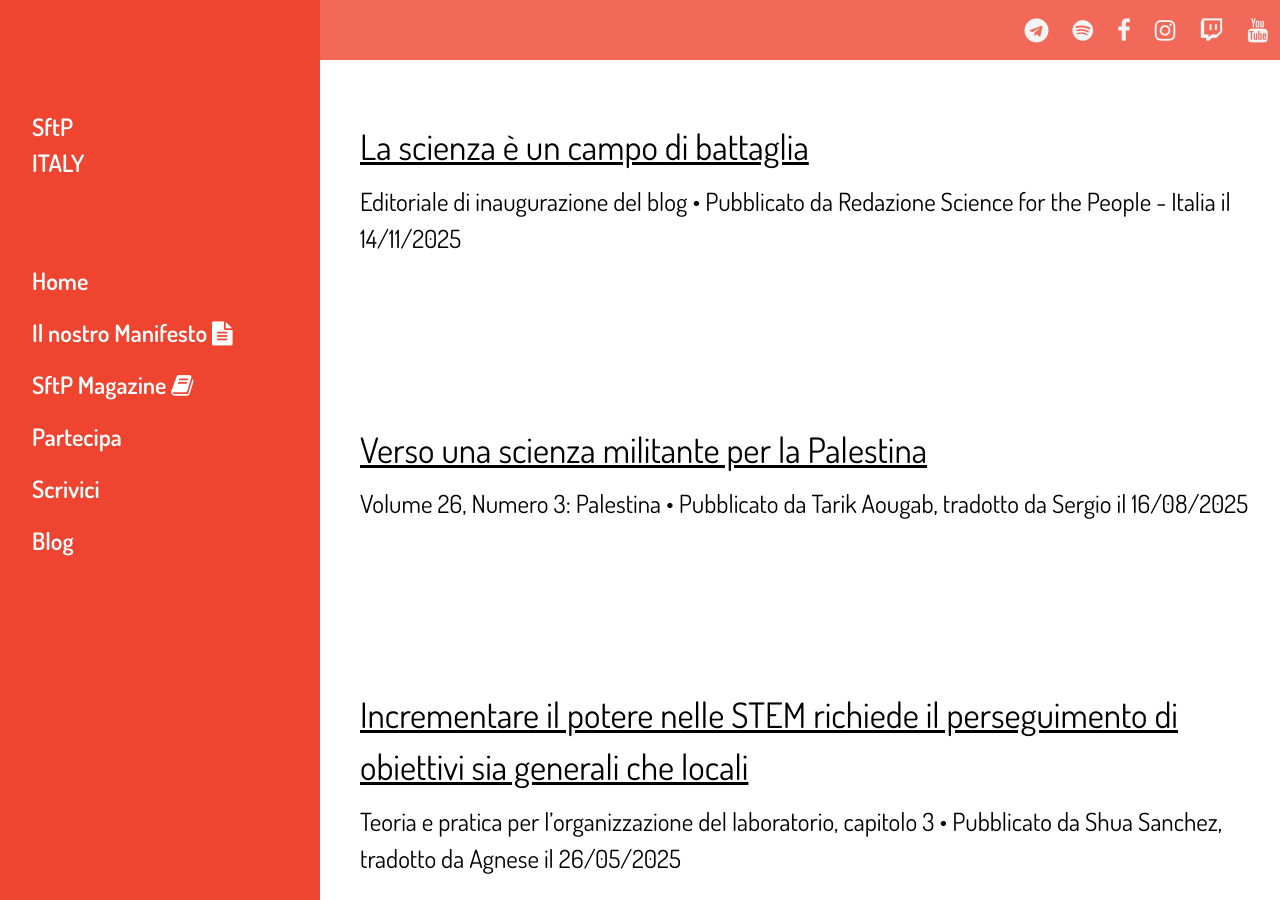
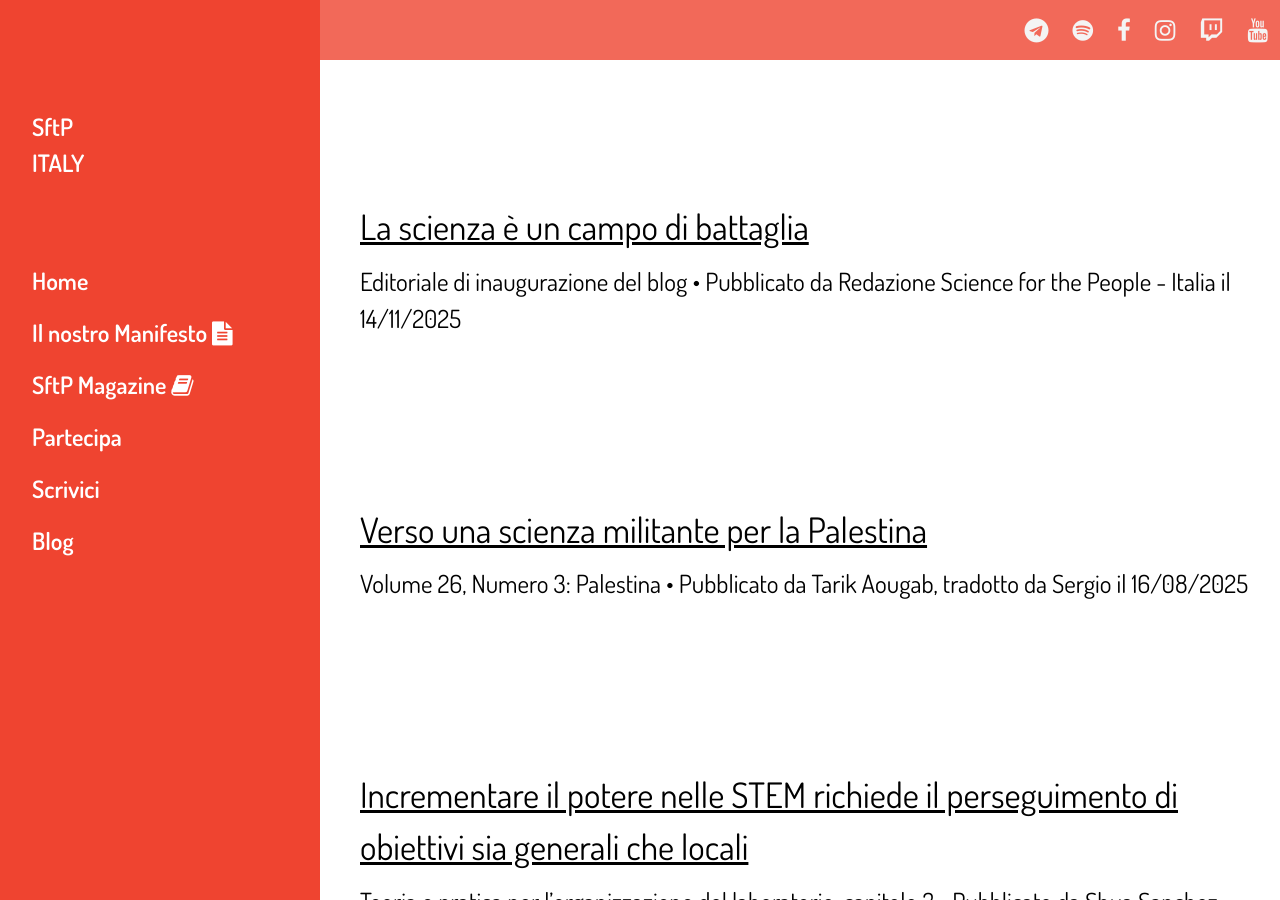
Before and after one commit to scienzadiclasse/sftp-italy.github.io, a Jekyll site: the page built from blog/index.html, in a window 1280 px wide and 900 px high. Built offline with Jekyll 4.4.1, drawn with Linux system fonts in a browser that asks for light colours.

Commit message:
add image in OG and post content layout

```diff
--- a/_layouts/default.html
+++ b/_layouts/default.html
@@ -1,5 +1,6 @@
 <!DOCTYPE html>
 <html lang="it">
+
 <head>
   <title>{{ page.title }}</title>
   <meta charset="UTF-8">
@@ -16,7 +17,7 @@
   <!-- Open Graph Meta Tags -->
   <meta property="og:title" content="{{ page.title }}" />
   <meta property="og:description" content="{{ page.description }}" />
-    <meta property="og:image" content="/img/smol_logo.png" />
+  <meta property="og:image" content="{{ page.image | default: '/img/smol_logo.png' }}" />
   <meta property="og:url" content="https://scienzadiclasse.github.io/sftp-italy.github.io/" />
   <meta property="og:type" content="website" />
   <meta property="og:site_name" content="{{ page.title }}" />
@@ -30,8 +31,16 @@
 
 </head>
 <style>
-    body,h1,h2,h3,h4,h5 {font-family: "Dosis", sans-serif}
+  body,
+  h1,
+  h2,
+  h3,
+  h4,
+  h5 {
+    font-family: "Dosis", sans-serif
+  }
 </style>
+
 <body>
 
   <!-- Sidebar/menu -->
@@ -39,9 +48,11 @@
   {% include navbar.html %}
 
 
-
   <!-- !PAGE CONTENT! -->
-    <div class="w3-main" style="margin-left:340px;margin-right:5px">
+  <div class="w3-main" style="margin-left:340px;margin-right:5px;margin-top:80px;">
+    {% if page.image %}
+    <img src="{{ page.image }}" alt="{{ page.title }}" style="max-width: 100%; margin-bottom: 20px;">
+    {% endif %}
     {{ content }}
   </div>
 
@@ -60,4 +71,5 @@
   </script>
 
 </body>
+
 </html>
```
Lines whose indentation alone changed are shown as unchanged.
